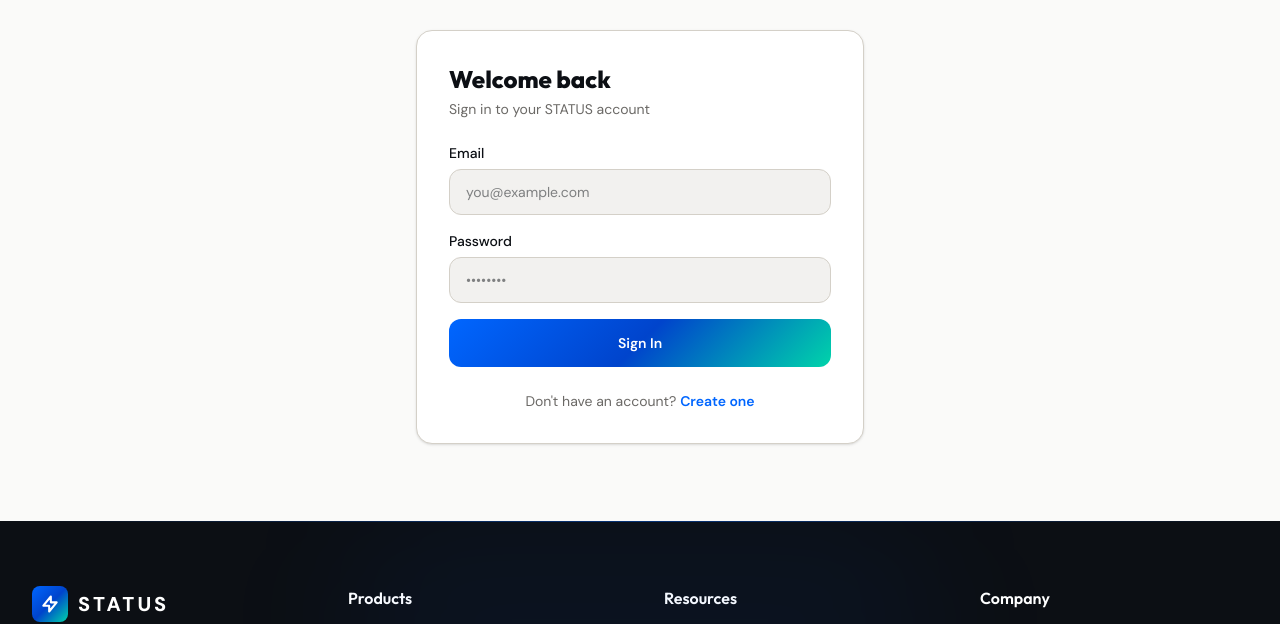
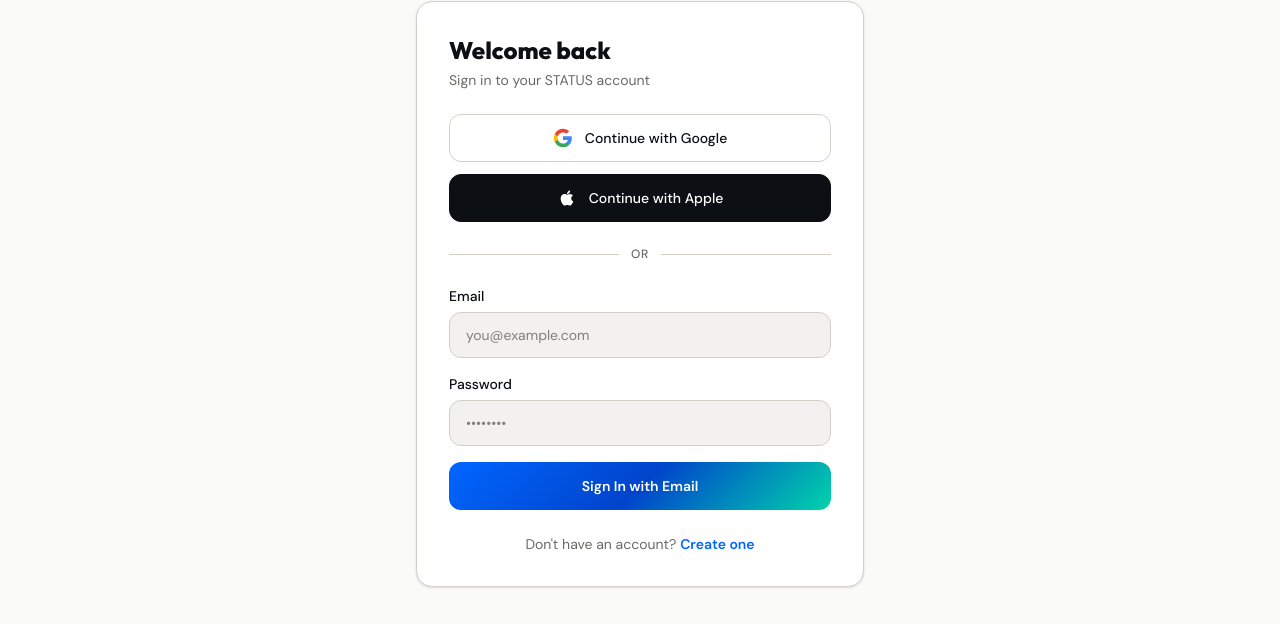
Before and after one commit to Founditmarketing/STATUS, a Next.js app: page /login in a window 1280 px wide. Shown: the part 220-844 px from the top of the page. Built offline with nearby package versions, Linux system fonts and the light colour scheme; no server answers.

Commit message:
Add Google + Apple social login: OAuth buttons, callback handler, updated login/signup pages

```diff
--- a/src/app/(auth)/login/page.tsx
+++ b/src/app/(auth)/login/page.tsx
@@ -4,6 +4,7 @@ import Link from "next/link";
 import { useState, Suspense } from "react";
 import { useRouter, useSearchParams } from "next/navigation";
 import { createClient } from "@/lib/supabase/client";
+import SocialLogin from "@/components/SocialLogin";
 
 function LoginForm() {
   const [email, setEmail] = useState("");
@@ -58,6 +59,16 @@ function LoginForm() {
           </div>
         )}
 
+        {/* Social Login */}
+        <SocialLogin redirectTo={redirect} mode="login" />
+
+        {/* Divider */}
+        <div className="flex items-center gap-3 my-6">
+          <div className="flex-1 h-px bg-border" />
+          <span className="text-xs text-muted font-medium uppercase tracking-wider">or</span>
+          <div className="flex-1 h-px bg-border" />
+        </div>
+
         <form onSubmit={handleLogin} className="space-y-4">
           <div>
             <label htmlFor="email" className="block text-sm font-medium mb-1.5">
@@ -95,7 +106,7 @@ function LoginForm() {
             disabled={loading}
             className="w-full gradient-bg text-white py-3.5 rounded-xl font-semibold hover:opacity-90 transition-opacity disabled:opacity-50 min-h-[48px] text-sm"
           >
-            {loading ? "Signing in..." : "Sign In"}
+            {loading ? "Signing in..." : "Sign In with Email"}
           </button>
         </form>
 
--- a/src/app/(auth)/signup/page.tsx
+++ b/src/app/(auth)/signup/page.tsx
@@ -4,6 +4,7 @@ import Link from "next/link";
 import { useState, Suspense } from "react";
 import { useRouter, useSearchParams } from "next/navigation";
 import { createClient } from "@/lib/supabase/client";
+import SocialLogin from "@/components/SocialLogin";
 
 function SignupForm() {
   const [fullName, setFullName] = useState("");
@@ -72,6 +73,16 @@ function SignupForm() {
           </div>
         )}
 
+        {/* Social Login */}
+        <SocialLogin redirectTo={redirect} mode="signup" />
+
+        {/* Divider */}
+        <div className="flex items-center gap-3 my-6">
+          <div className="flex-1 h-px bg-border" />
+          <span className="text-xs text-muted font-medium uppercase tracking-wider">or</span>
+          <div className="flex-1 h-px bg-border" />
+        </div>
+
         <form onSubmit={handleSignup} className="space-y-4">
           <div>
             <label htmlFor="fullName" className="block text-sm font-medium mb-1.5">
@@ -124,7 +135,7 @@ function SignupForm() {
             disabled={loading}
             className="w-full gradient-bg text-white py-3.5 rounded-xl font-semibold hover:opacity-90 transition-opacity disabled:opacity-50 min-h-[48px] text-sm"
           >
-            {loading ? "Creating account..." : "Create Account"}
+            {loading ? "Creating account..." : "Create Account with Email"}
           </button>
         </form>
 
--- /dev/null
+++ b/src/app/api/auth/callback/route.ts
@@ -0,0 +1,19 @@
+import { createClient } from "@/lib/supabase/server";
+import { NextResponse } from "next/server";
+
+export async function GET(request: Request) {
+  const { searchParams, origin } = new URL(request.url);
+  const code = searchParams.get("code");
+  const next = searchParams.get("next") ?? "/";
+
+  if (code) {
+    const supabase = await createClient();
+    const { error } = await supabase.auth.exchangeCodeForSession(code);
+    if (!error) {
+      return NextResponse.redirect(`${origin}${next}`);
+    }
+  }
+
+  // Auth error — redirect to login with error message
+  return NextResponse.redirect(`${origin}/login?error=auth_failed`);
+}
--- /dev/null
+++ b/src/components/SocialLogin.tsx
@@ -0,0 +1,82 @@
+"use client";
+
+import { useState } from "react";
+import { createClient } from "@/lib/supabase/client";
+
+interface SocialLoginProps {
+  redirectTo?: string;
+  mode?: "login" | "signup";
+}
+
+export default function SocialLogin({ redirectTo = "/", mode = "login" }: SocialLoginProps) {
+  const [loading, setLoading] = useState<string | null>(null);
+  const supabase = createClient();
+
+  async function handleOAuth(provider: "google" | "apple") {
+    setLoading(provider);
+    const { error } = await supabase.auth.signInWithOAuth({
+      provider,
+      options: {
+        redirectTo: `${window.location.origin}/api/auth/callback?next=${encodeURIComponent(redirectTo)}`,
+      },
+    });
+    if (error) {
+      setLoading(null);
+    }
+  }
+
+  const label = mode === "signup" ? "Sign up" : "Continue";
+
+  return (
+    <div className="space-y-3">
+      {/* Google */}
+      <button
+        type="button"
+        onClick={() => handleOAuth("google")}
+        disabled={loading !== null}
+        className="w-full flex items-center justify-center gap-3 px-4 py-3 rounded-xl border border-border bg-white hover:bg-surface transition-colors text-sm font-medium min-h-[48px] disabled:opacity-50"
+      >
+        {loading === "google" ? (
+          <div className="w-5 h-5 border-2 border-muted border-t-primary rounded-full animate-spin" />
+        ) : (
+          <svg className="w-5 h-5" viewBox="0 0 24 24">
+            <path
+              d="M22.56 12.25c0-.78-.07-1.53-.2-2.25H12v4.26h5.92a5.06 5.06 0 01-2.2 3.32v2.77h3.57c2.08-1.92 3.28-4.74 3.28-8.1z"
+              fill="#4285F4"
+            />
+            <path
+              d="M12 23c2.97 0 5.46-.98 7.28-2.66l-3.57-2.77c-.98.66-2.23 1.06-3.71 1.06-2.86 0-5.29-1.93-6.16-4.53H2.18v2.84C3.99 20.53 7.7 23 12 23z"
+              fill="#34A853"
+            />
+            <path
+              d="M5.84 14.09c-.22-.66-.35-1.36-.35-2.09s.13-1.43.35-2.09V7.07H2.18C1.43 8.55 1 10.22 1 12s.43 3.45 1.18 4.93l2.85-2.22.81-.62z"
+              fill="#FBBC05"
+            />
+            <path
+              d="M12 5.38c1.62 0 3.06.56 4.21 1.64l3.15-3.15C17.45 2.09 14.97 1 12 1 7.7 1 3.99 3.47 2.18 7.07l3.66 2.84c.87-2.6 3.3-4.53 6.16-4.53z"
+              fill="#EA4335"
+            />
+          </svg>
+        )}
+        {label} with Google
+      </button>
+
+      {/* Apple */}
+      <button
+        type="button"
+        onClick={() => handleOAuth("apple")}
+        disabled={loading !== null}
+        className="w-full flex items-center justify-center gap-3 px-4 py-3 rounded-xl border border-foreground bg-foreground text-white hover:bg-foreground/90 transition-colors text-sm font-medium min-h-[48px] disabled:opacity-50"
+      >
+        {loading === "apple" ? (
+          <div className="w-5 h-5 border-2 border-white/40 border-t-white rounded-full animate-spin" />
+        ) : (
+          <svg className="w-5 h-5" viewBox="0 0 24 24" fill="currentColor">
+            <path d="M17.05 20.28c-.98.95-2.05.88-3.08.4-1.09-.5-2.08-.48-3.24 0-1.44.62-2.2.44-3.06-.4C2.79 15.25 3.51 7.59 9.05 7.31c1.35.07 2.29.74 3.08.8 1.18-.24 2.31-.93 3.57-.84 1.51.12 2.65.72 3.4 1.8-3.12 1.87-2.38 5.98.48 7.13-.57 1.5-1.31 2.99-2.54 4.09zM12.03 7.25c-.15-2.23 1.66-4.07 3.74-4.25.29 2.58-2.34 4.5-3.74 4.25z" />
+          </svg>
+        )}
+        {label} with Apple
+      </button>
+    </div>
+  );
+}
```
